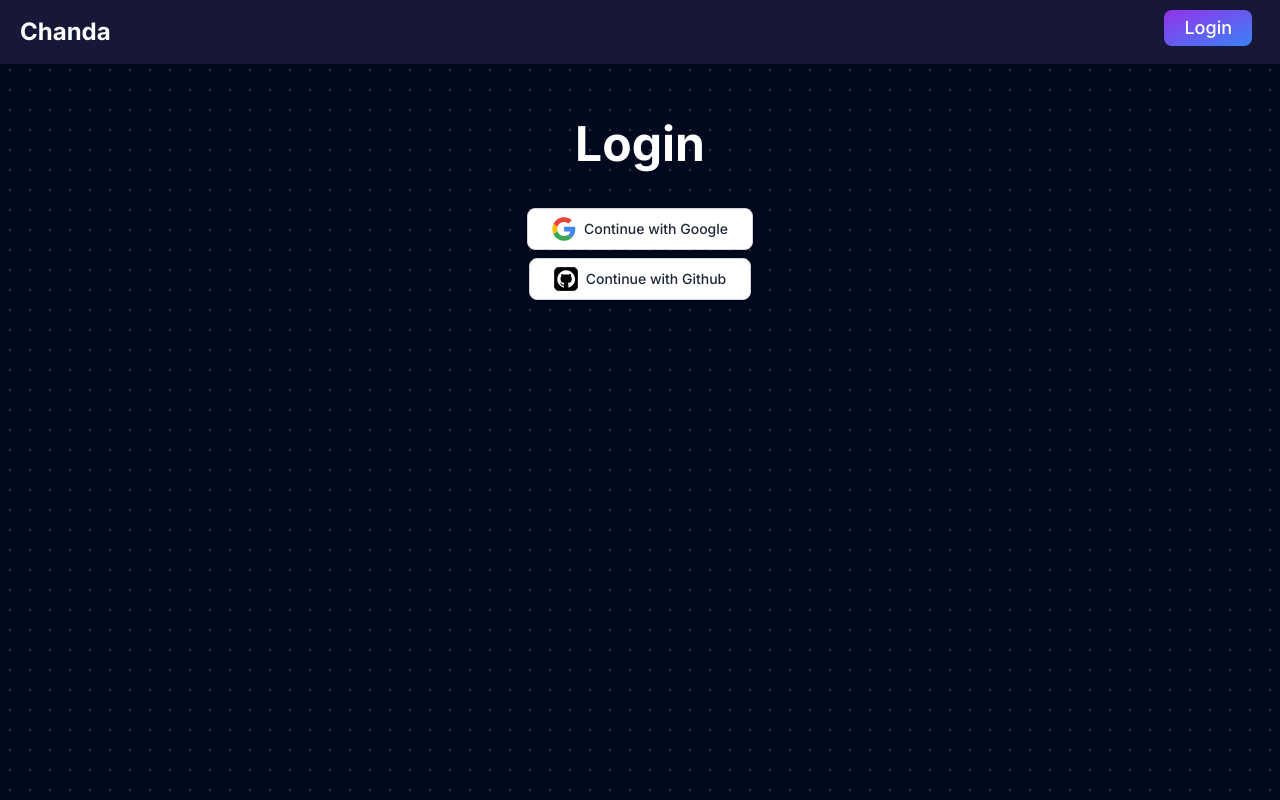
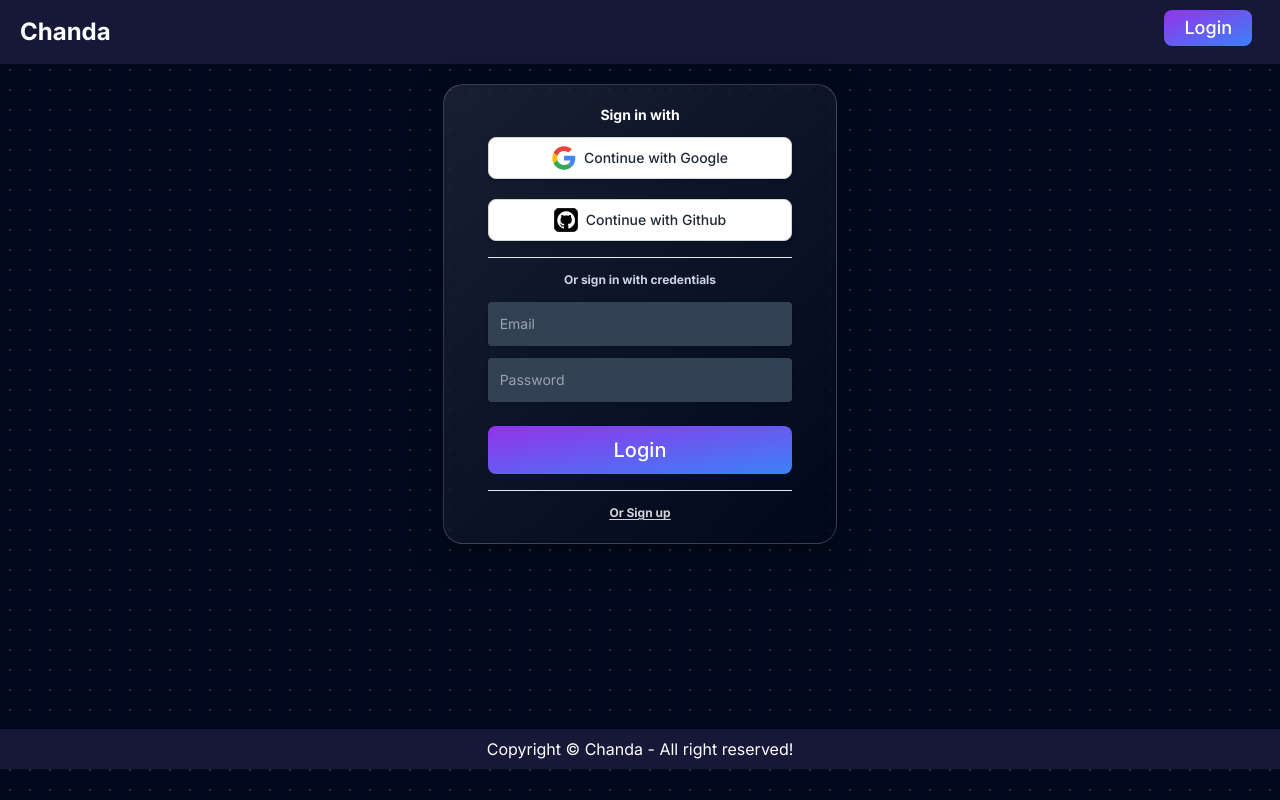
Before and after one commit to tiwarisamir/chanda-the-crowdfunding-app, a Next.js app: page /login in a window 1280 px wide. Shown: the top 800 px of the page. Built offline with nearby package versions, Linux system fonts and the light colour scheme; no server answers.

Commit message:
add credentials login

```diff
--- a/app/api/auth/[...nextauth]/route.js
+++ b/app/api/auth/[...nextauth]/route.js
@@ -1,10 +1,10 @@
 import NextAuth from "next-auth";
 import GithubProvider from "next-auth/providers/github";
 import GoogleProvider from "next-auth/providers/google";
-import EmailProvider from "next-auth/providers/email";
+import CredentialsProvider from "next-auth/providers/credentials";
 import connectDB from "@/db/connectDB";
 import User from "@/models/User";
-import Payment from "@/models/Payment";
+import bcrypt from "bcrypt";
 
 export const authoptions = NextAuth({
   providers: [
@@ -18,11 +18,32 @@ export const authoptions = NextAuth({
       clientId: process.env.GOOGLE_ID,
       clientSecret: process.env.GOOGLE_SECRET,
     }),
-    // Passwordless / email sign in
-    // EmailProvider({
-    //   server: process.env.MAIL_SERVER,
-    //   from: "NextAuth.js <no-reply@example.com>",
-    // }),
+    CredentialsProvider({
+      credentials: {
+        email: {},
+        password: {},
+      },
+      async authorize(credentials, req) {
+        await connectDB();
+
+        let user = await User.findOne({ email: credentials.email }).select(
+          "+password"
+        );
+
+        const isMatch = await bcrypt.compare(
+          credentials.password,
+          user.password
+        );
+
+        if (isMatch) {
+          return {
+            id: user._id,
+            email: user.email,
+          };
+        }
+        return null;
+      },
+    }),
   ],
   callbacks: {
     async signIn({ user, account, profile, email, credentials }) {
@@ -38,7 +59,6 @@ export const authoptions = NextAuth({
         await newUser.save();
       }
       return true;
-      // }
     },
     async session({ session, user, token }) {
       const dbUser = await User.findOne({ email: session.user.email });
--- a/app/api/handlepay/route.js
+++ b/app/api/handlepay/route.js
@@ -1,7 +1,6 @@
 import { NextResponse } from "next/server";
 import { v4 as uuidv4 } from "uuid";
 import crypto from "crypto";
-import { error } from "console";
 
 const createSignature = (message) => {
   const secret = "8gBm/:&EnhH.1/q"; //different in production
--- /dev/null
+++ b/app/api/register/route.js
@@ -0,0 +1,42 @@
+import connectDB from "@/db/connectDB";
+import User from "@/models/User";
+import { NextResponse } from "next/server";
+import bcrypt from "bcrypt";
+
+export async function POST(req, res) {
+  try {
+    const data = await req.json();
+    connectDB();
+
+    const currentUser = await User.findOne({ email: data.email });
+    if (currentUser) {
+      return NextResponse.json({
+        success: false,
+        message: "User already exist",
+      });
+    } else {
+      const hashedPassword = await bcrypt.hash(data.password, 10);
+      const newUser = new User({
+        username: data.username,
+        email: data.email,
+        password: hashedPassword,
+      });
+      await newUser.save();
+    }
+
+    return NextResponse.json({
+      success: true,
+      message: "User registered successfully",
+      userdetail: {
+        email: data.email,
+        password: data.password,
+      },
+    });
+  } catch (err) {
+    return NextResponse.json({
+      success: false,
+      message: "Something went wrong",
+      error: err,
+    });
+  }
+}
--- a/app/login/page.js
+++ b/app/login/page.js
@@ -1,10 +1,22 @@
 "use client";
-import React, { useEffect } from "react";
+import React, { useEffect, useRef } from "react";
 import { useSession, signIn } from "next-auth/react";
 import { useRouter } from "next/navigation";
+import Link from "next/link";
 
 const Login = () => {
   const { data: session } = useSession();
+  const email = useRef();
+  const password = useRef();
+
+  const handelLogin = (e) => {
+    e.preventDefault();
+    signIn("credentials", {
+      email: email.current.value,
+      password: password.current.value,
+      redirect: false,
+    });
+  };
 
   const router = useRouter();
   useEffect(() => {
@@ -13,11 +25,18 @@ const Login = () => {
     }
   }, [session, router.isReady]);
   return (
-    <div className="text-white py-14 container mx-auto">
-      <h1 className="text-5xl font-bold  text-center">Login</h1>
-      <div className="flex flex-col items-center gap-2 min-h-screen  p-10">
+    <div className="min-h[80vh] flex justify-center items-center">
+      <div className="w-full md:w-4/12 px-4 mt-5 mx-auto ">
+        <div className="relative glass p-5 flex flex-col min-w-0 break-words w-full  shadow-lg rounded-lg bg-blueGray-200 border-0">
+          <div className="rounded-t  px-6 ">
+            <div className="text-center mb-3">
+              <h6 className="text-blueGray-500 text-sm font-bold">
+                Sign in with
+              </h6>
+            </div>
+            <div className="flex flex-col items-center  gap-5 w-full  ">
               <button
-          className="flex items-center bg-white border border-gray-300 rounded-lg shadow-md max-w-xs px-6 py-2 text-sm font-medium text-gray-800 hover:bg-gray-200 focus:outline-none focus:ring-2 focus:ring-offset-2 focus:ring-gray-500"
+                className="flex items-center justify-center bg-white border border-gray-300 rounded-lg shadow-md px-6 w-full py-2 text-sm font-medium text-gray-800 hover:bg-gray-200 focus:outline-none focus:ring-2 focus:ring-offset-2 focus:ring-gray-500"
                 onClick={() => {
                   signIn("google");
                 }}
@@ -36,8 +55,14 @@ const Login = () => {
                     fill="none"
                     fillRule="evenodd"
                   >
-              <g id="Color-" transform="translate(-401.000000, -860.000000)">
-                <g id="Google" transform="translate(401.000000, 860.000000)">
+                    <g
+                      id="Color-"
+                      transform="translate(-401.000000, -860.000000)"
+                    >
+                      <g
+                        id="Google"
+                        transform="translate(401.000000, 860.000000)"
+                      >
                         <path
                           d="M9.82727273,24 C9.82727273,22.4757333 10.0804318,21.0144 10.5322727,19.6437333 L2.62345455,13.6042667 C1.08206818,16.7338667 0.213636364,20.2602667 0.213636364,24 C0.213636364,27.7365333 1.081,31.2608 2.62025,34.3882667 L10.5247955,28.3370667 C10.0772273,26.9728 9.82727273,25.5168 9.82727273,24"
                           id="Fill-1"
@@ -49,23 +74,17 @@ const Login = () => {
                           d="M23.7136364,10.1333333 C27.025,10.1333333 30.0159091,11.3066667 32.3659091,13.2266667 L39.2022727,6.4 C35.0363636,2.77333333 29.6954545,0.533333333 23.7136364,0.533333333 C14.4268636,0.533333333 6.44540909,5.84426667 2.62345455,13.6042667 L10.5322727,19.6437333 C12.3545909,14.112 17.5491591,10.1333333 23.7136364,10.1333333"
                           id="Fill-2"
                           fill="#EB4335"
-                  >
-                    {" "}
-                  </path>
+                        ></path>
                         <path
                           d="M23.7136364,37.8666667 C17.5491591,37.8666667 12.3545909,33.888 10.5322727,28.3562667 L2.62345455,34.3946667 C6.44540909,42.1557333 14.4268636,47.4666667 23.7136364,47.4666667 C29.4455,47.4666667 34.9177955,45.4314667 39.0249545,41.6181333 L31.5177727,35.8144 C29.3995682,37.1488 26.7323182,37.8666667 23.7136364,37.8666667"
                           id="Fill-3"
                           fill="#34A853"
-                  >
-                    {" "}
-                  </path>
+                        ></path>
                         <path
                           d="M46.1454545,24 C46.1454545,22.6133333 45.9318182,21.12 45.6113636,19.7333333 L23.7136364,19.7333333 L23.7136364,28.8 L36.3181818,28.8 C35.6879545,31.8912 33.9724545,34.2677333 31.5177727,35.8144 L39.0249545,41.6181333 C43.3393409,37.6138667 46.1454545,31.6490667 46.1454545,24"
                           id="Fill-4"
                           fill="#4285F4"
-                  >
-                    {" "}
-                  </path>
+                        ></path>
                       </g>
                     </g>
                   </g>
@@ -74,7 +93,7 @@ const Login = () => {
               </button>
 
               <button
-          className="flex items-center bg-white border border-gray-300 rounded-lg shadow-md max-w-xs px-6 py-2 text-sm font-medium text-gray-800 hover:bg-gray-200 focus:outline-none focus:ring-2 focus:ring-offset-2 focus:ring-gray-500"
+                className="flex items-center justify-center bg-white border border-gray-300 rounded-lg shadow-md w-full px-6 py-2 text-sm font-medium text-gray-800 hover:bg-gray-200 focus:outline-none focus:ring-2 focus:ring-offset-2 focus:ring-gray-500"
                 onClick={() => {
                   signIn("github");
                 }}
@@ -121,6 +140,49 @@ const Login = () => {
                 <span>Continue with Github</span>
               </button>
             </div>
+            <hr className="mt-4 border-b-1 border-blueGray-300" />
+          </div>
+          <div className="flex-auto px-6  py-2">
+            <div className="text-slate-300 text-center mb-3 font-bold">
+              <span className="text-xs">Or sign in with credentials</span>
+            </div>
+            <form>
+              <div className="relative w-full mb-3">
+                <input
+                  ref={email}
+                  type="email"
+                  className="border-0 px-3 py-3 placeholder-blueGray-300 text-blueGray-600 bg-slate-700 rounded text-sm shadow focus:outline-none focus:ring w-full ease-linear transition-all duration-150"
+                  placeholder="Email"
+                />
+              </div>
+              <div className="relative w-full mb-3">
+                <input
+                  ref={password}
+                  type="password"
+                  className="border-0 px-3 py-3 placeholder-blueGray-300 text-blueGray-600 bg-slate-700 rounded text-sm shadow focus:outline-none focus:ring w-full ease-linear transition-all duration-150"
+                  placeholder="Password"
+                />
+              </div>
+
+              <div className="text-center mt-6">
+                <button
+                  type="submit"
+                  className=" bg-gradient-to-br from-purple-600 to-blue-500 hover:bg-gradient-to-bl focus:ring-4 focus:outline-none focus:ring-blue-300 dark:focus:ring-blue-800 font-medium rounded-lg text-xl px-5 py-2.5 text-center me-2 mb-2 w-full"
+                  onClick={handelLogin}
+                >
+                  Login
+                </button>
+              </div>
+            </form>
+            <hr className="mt-2 border-b-1 border-blueGray-300" />
+          </div>
+          <div className="text-zinc-300 text-center  font-bold">
+            <span className="text-xs underline underline-offset-2">
+              <Link href={"/register"}>Or Sign up</Link>
+            </span>
+          </div>
+        </div>
+      </div>
     </div>
   );
 };
--- /dev/null
+++ b/app/register/page.js
@@ -0,0 +1,96 @@
+"use client";
+import React, { useEffect, useRef } from "react";
+import { useSession, signIn } from "next-auth/react";
+import { useRouter } from "next/navigation";
+
+const page = () => {
+  const { data: session } = useSession();
+  const username = useRef();
+  const email = useRef();
+  const password = useRef();
+
+  const handelRegister = async (e) => {
+    e.preventDefault();
+    const res = await fetch("http://localhost:3000/api/register", {
+      method: "POST",
+      body: JSON.stringify({
+        username: username.current.value,
+        email: email.current.value,
+        password: password.current.value,
+      }),
+      headers: {
+        "content-type": "application/json",
+      },
+    });
+    username.current.value = "";
+    email.current.value = "";
+    password.current.value = "";
+
+    if (res.ok) {
+      const resData = await res.json();
+      console.log(resData);
+
+      signIn("credentials", {
+        email: resData.userdetail.email,
+        password: resData.userdetail.password,
+        redirect: false,
+      });
+    }
+  };
+
+  const router = useRouter();
+  useEffect(() => {
+    if (session && !router.isReady) {
+      router.push("/");
+    }
+  }, [session, router.isReady]);
+
+  return (
+    <div className="min-h-[80vh]  flex justify-center items-center">
+      <div className="w-full md:w-4/12 px-4 mt-5 mx-auto ">
+        <div className="relative glass p-5 flex flex-col min-w-0 break-words w-full mb-6 shadow-lg rounded-lg bg-blueGray-200 border-0">
+          <div className="flex-auto px-6  py-2">
+            <form>
+              <div className="relative w-full mb-3">
+                <input
+                  ref={username}
+                  type="username"
+                  className="border-0 px-3 py-3 placeholder-blueGray-300 text-blueGray-600 bg-slate-700 rounded text-sm shadow focus:outline-none focus:ring w-full ease-linear transition-all duration-150"
+                  placeholder="username"
+                />
+              </div>
+              <div className="relative w-full mb-3">
+                <input
+                  ref={email}
+                  type="email"
+                  className="border-0 px-3 py-3 placeholder-blueGray-300 text-blueGray-600 bg-slate-700 rounded text-sm shadow focus:outline-none focus:ring w-full ease-linear transition-all duration-150"
+                  placeholder="Email"
+                />
+              </div>
+              <div className="relative w-full mb-3">
+                <input
+                  ref={password}
+                  type="password"
+                  className="border-0 px-3 py-3 placeholder-blueGray-300 text-blueGray-600 bg-slate-700 rounded text-sm shadow focus:outline-none focus:ring w-full ease-linear transition-all duration-150"
+                  placeholder="Password"
+                />
+              </div>
+
+              <div className="text-center mt-6">
+                <button
+                  type="submit"
+                  className=" bg-gradient-to-br from-purple-600 to-blue-500 hover:bg-gradient-to-bl focus:ring-4 focus:outline-none focus:ring-blue-300 dark:focus:ring-blue-800 font-medium rounded-lg text-xl px-5 py-2.5 text-center me-2 mb-2 w-full"
+                  onClick={handelRegister}
+                >
+                  Sign up
+                </button>
+              </div>
+            </form>
+          </div>
+        </div>
+      </div>
+    </div>
+  );
+};
+
+export default page;
--- a/models/User.js
+++ b/models/User.js
@@ -2,9 +2,9 @@ import mongoose from "mongoose";
 const { Schema, model } = mongoose;
 
 const userSchema = new Schema({
-  email: { type: String, required: true },
-  name: { type: String },
+  email: { type: String, unique: true, required: true },
   username: { type: String, required: true },
+  password: { type: String, select: false },
   profilepic: { type: String },
   createdAt: { type: Date, default: Date.now() },
   updatedAt: { type: Date, default: Date.now() },
--- a/package.json
+++ b/package.json
@@ -9,6 +9,7 @@
     "lint": "next lint"
   },
   "dependencies": {
+    "bcrypt": "^5.1.1",
     "mongoose": "^8.3.3",
     "next": "14.2.3",
     "next-auth": "^4.24.7",
```
Also changed, not shown: 1 other file (tests, documents, lock files or other folders). Lines whose indentation alone changed are shown as unchanged.
